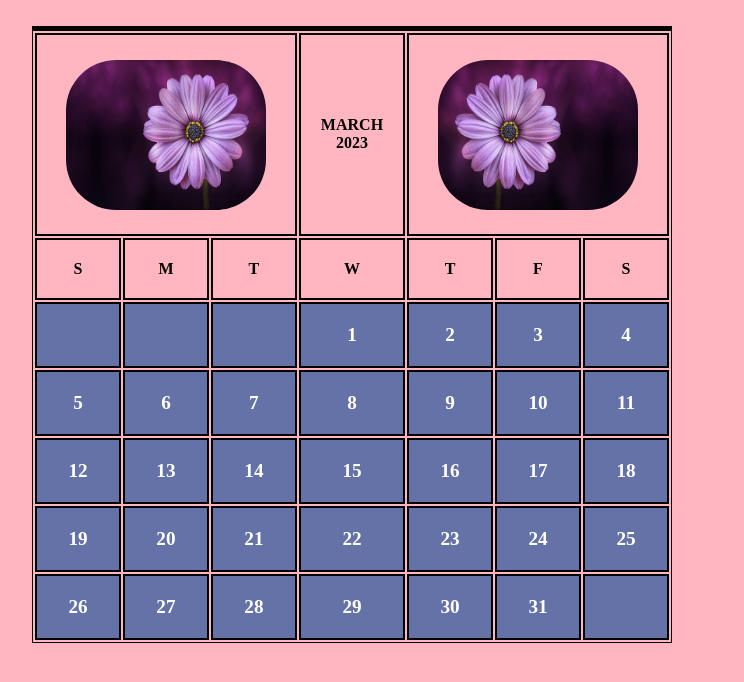
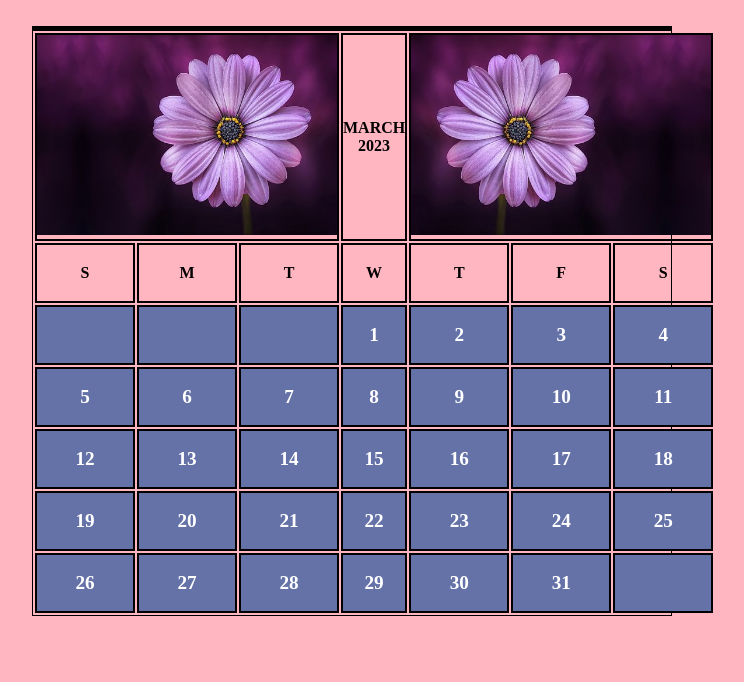
Before and after one commit to clamic1999/cal-1, a plain HTML site: page index.html in a window 1280 px wide. Shown: the whole page, without its empty margins (288-1032 px from the left). Drawn offline with Linux system fonts and the light colour scheme.

Commit message:
Add files via upload

```diff
--- a/style.css
+++ b/style.css
@@ -21,10 +21,14 @@ body{
     text-align: center;
     background-color: white;
     font-size: 50px;
-    letter-spacing: 1px;
+
     color: black;
     border: 2px solid;
     border-collapse: collapse;
+}
+.none{
+    border: none;
+    background-color: lightpink;
 }
 .table, td{
     width: 100px;
@@ -38,22 +42,14 @@ body{
     color: white;
 }
 .tr,th,td{
-    padding: 20px;
+    height: 60px;
     border: 2px solid black;
 }
 .pic{
-    height: 150px;
-    width: 200px;
-    margin-top: 5px;
-    left: 30%;
-    background-color: white;
-    border-radius: 50px;
+    height: 200px;
+    width: 300px;
 }
 .pics{
-    height: 150px;
-    width: 200px;
-    margin-top: 5px;
-    left: 80%;
-
-    border-radius: 50px;
+     height: 200px;
+    width: 300px;
 }
```
